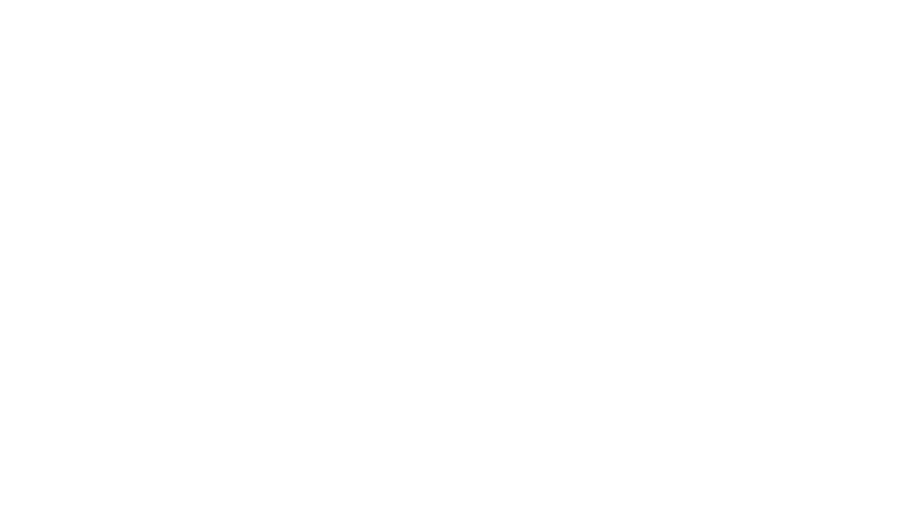
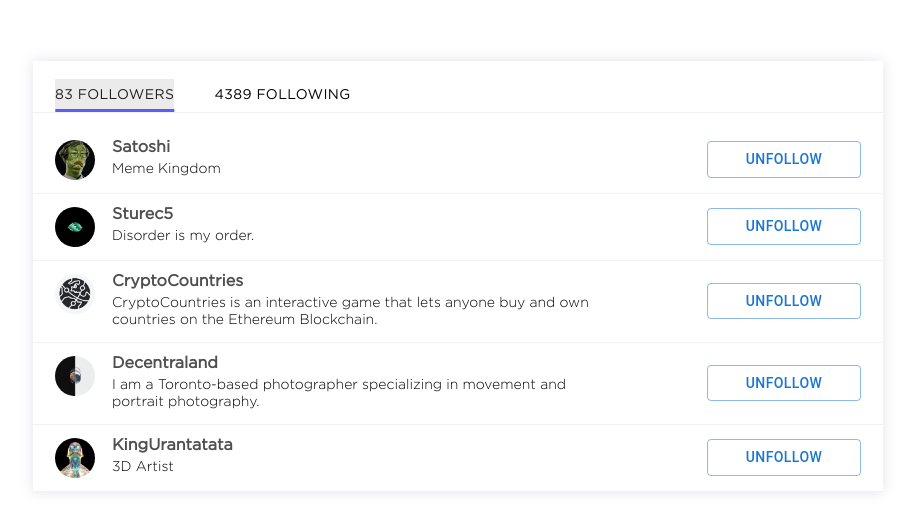
Before and after one commit to khozhainov-aleksandr/My-project__follower-card, a Next.js app: page / in a window 1280 px wide. Shown: the part 124-656 px from the top of the page, without its empty margins (182-1097 px from the left). Built offline with nearby package versions, Linux system fonts and the light colour scheme.

Commit message:
Finish Desktop version

```diff
--- a/components/FollowButton/FollowButton.jsx
+++ b/components/FollowButton/FollowButton.jsx
@@ -3,7 +3,7 @@
 import styles from './FollowButton.module.scss';
 
 export const FollowButton = () => {
-  const [condition, setCondition] = useState(true);
+  const [condition, setCondition] = useState(false);
   const OUTLINED = {
     status: 'outlined',
     title: 'Unfollow'
--- a/components/FollowToggle/FollowToggle.scss
+++ b/components/FollowToggle/FollowToggle.scss
@@ -12,6 +12,7 @@
     line-height: 13px;
     color: $color_Black;
     width: max-content;
+    border-radius: 0;
     border: none;
 
     &:hover {
--- /dev/null
+++ b/components/User/User.jsx
@@ -0,0 +1,24 @@
+import React from "react";
+import Avatar from '@mui/material/Avatar';
+import { FollowButton } from "../FollowButton";
+import styles from './User.module.scss';
+
+export const User = ({ title, description }) => {
+  return (
+    <div className={styles.user}>
+      <div className={styles.photoAndDescryWrapper}>
+        <Avatar
+          className={styles.avatar}
+          src={`./picture/${title}.jpg`}
+          alt={`user ${title}, avatar`}
+        />
+        <div className={styles.descryWrapper}>
+          <h3>{title}</h3>
+          <p>{description}</p>
+        </div>
+      </div>
+
+      <FollowButton />
+    </div>
+  );
+};
--- /dev/null
+++ b/components/User/User.module.scss
@@ -0,0 +1,47 @@
+@import '../../styles/variables';
+
+.user {
+  display: flex;
+  justify-content: space-between;
+  align-items: center;
+  padding: 13px 22px;
+  border-bottom: 1px solid $color_Light-transparency;
+}
+
+.photoAndDescryWrapper {
+  display: flex;
+  align-items: flex-start;
+  column-gap: 17px;
+}
+
+.descryWrapper {
+  display: flex;
+  flex-direction: column;
+  max-width: 480px;
+  row-gap: 6px;
+
+  & > * {
+    margin: 0;
+  }
+
+  & > h3 {
+    font-family: $fontFamily_400;
+    font-size: 16px;
+    line-height: 15px;
+    color: #4F4F4F;
+  }
+
+  & > p {
+    font-family: $fontFamily_300;
+    font-size: 14px;
+    line-height: 17px;
+    color: #000000;
+  }
+}
+
+.avatar {
+  height: 67px;
+  width: 67px;
+  border-radius: 0;
+  pointer-events: none;
+}
--- /dev/null
+++ b/components/User/index.js
@@ -0,0 +1 @@
+export * from './User';
--- a/layout/Card/Card.jsx
+++ b/layout/Card/Card.jsx
@@ -1,12 +1,65 @@
 import React from "react";
+import { FollowToggle } from "../../components/FollowToggle";
+import { User } from "../../components/User/User";
 import styles from './Card.module.scss';
 
 export const Card = () => {
+
   return (
     <div className={styles.card}>
-      <div className="container">
+      <div className={styles.cardHeader}>
+        <FollowToggle
+          followersNumber={83}
+          followingNumber={4389}
+        />
+      </div>
 
-      </div>
+      {
+        users.map(user => {
+          const {
+            id,
+            title,
+            description
+          } = user;
+
+          return (
+            <React.Fragment key={id}>
+              <User
+                title={title}
+                description={description}
+              />
+            </React.Fragment>
+          )
+        })
+      }
     </div>
   );
 };
+
+const users = [
+  {
+    id: '5f9e18c1-da07-4c51-8a9a-4ab359c96a77',
+    title: 'Satoshi',
+    description: 'Meme Kingdom',
+  },
+  {
+    id: 'd813c0ef-8582-44ea-b9f2-fee367679d5c',
+    title: 'Sturec5',
+    description: 'Disorder is my order.',
+  },
+  {
+    id: '3f01a992-8512-43a7-889e-469ed1139597',
+    title: 'CryptoCountries',
+    description: 'CryptoCountries is an interactive game that lets anyone buy and own countries on the Ethereum Blockchain.',
+  },
+  {
+    id: '899d1354-af7f-4aa3-a234-cb113608a1d7',
+    title: 'Decentraland',
+    description: 'I am a Toronto-based photographer specializing in movement and portrait photography.',
+  },
+  {
+    id: 'c90e5130-04e6-419c-aedb-1b9f1e032ee4',
+    title: 'KingUrantatata',
+    description: '3D Artist',
+  }
+]
--- a/layout/Card/Card.module.scss
+++ b/layout/Card/Card.module.scss
@@ -1 +1,12 @@
 @import '../../styles/variables';
+
+.card {
+  width: 850px;
+  box-shadow: 0px 0px 12px rgba(123, 123, 162, 0.21);
+}
+
+.cardHeader {
+  padding: 18px 22px 0;
+  margin-bottom: 14px;
+  border-bottom: 1px solid $color_Light-transparency;
+}
--- a/layout/Main/Main.module.scss
+++ b/layout/Main/Main.module.scss
@@ -1 +1,8 @@
 @import '../../styles/variables';
+
+.main {
+  display: flex;
+  justify-content: center;
+  align-items: center;
+  height: 100vh;
+}
--- a/pages/_app.jsx
+++ b/pages/_app.jsx
@@ -1,5 +1,6 @@
 import Head from 'next/head';
 import '../styles/globals.scss';
+import '../components/FollowToggle/FollowToggle.scss';
 
 function MyApp({ Component, pageProps }) {
   return (
--- a/styles/_variables.scss
+++ b/styles/_variables.scss
@@ -3,8 +3,7 @@
 $fontFamily_400: 'Gotham Pro';
 
 $color_White: #FFFFFF;
+$color_Light-transparency: #F1F1F2;
+$color_Dark: #4F4F4F;
 $color_Black: #000000;
-$color_Dark: #4F4F4F;
 $color_Selected: #5A5DF6;
-
-$transition-time: 0.3s;
--- a/styles/globals.scss
+++ b/styles/globals.scss
@@ -13,9 +13,3 @@
 * {
   box-sizing: border-box;
 }
-
-.container {
-  margin: 0 auto;
-  max-width: 980px;
-  padding: 0 20px 0 24px;
-}
```
